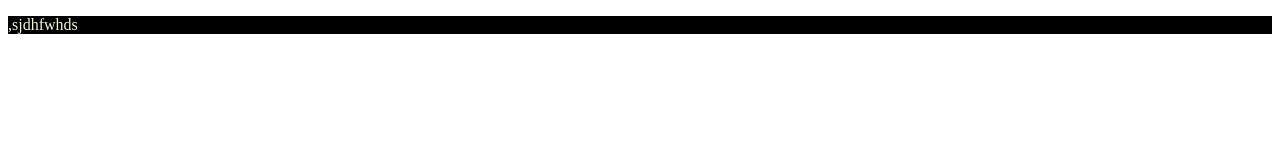
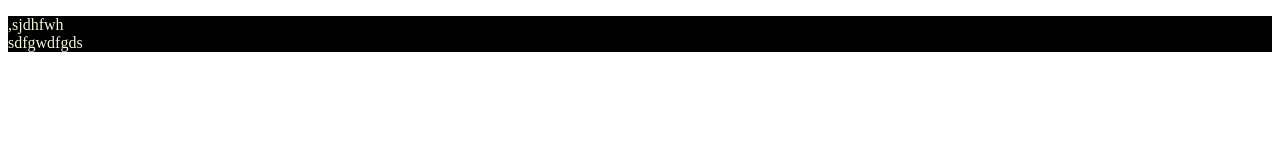
Before and after one commit to kissapam/Git_teszt, a plain HTML site: page index.html in a window 1280 px wide. Drawn offline with Linux system fonts and the light colour scheme.

Commit message:
Update index.html

```diff
--- a/index.html
+++ b/index.html
@@ -10,7 +10,8 @@
     <div class="container">
 
         <div class="row">
-            <p>,sjdhfwhds</p>
+            <p>,sjdhfwh <br/>
+            sdfgwdfgds</p>
         </div>
     </div>
 </body>
```
